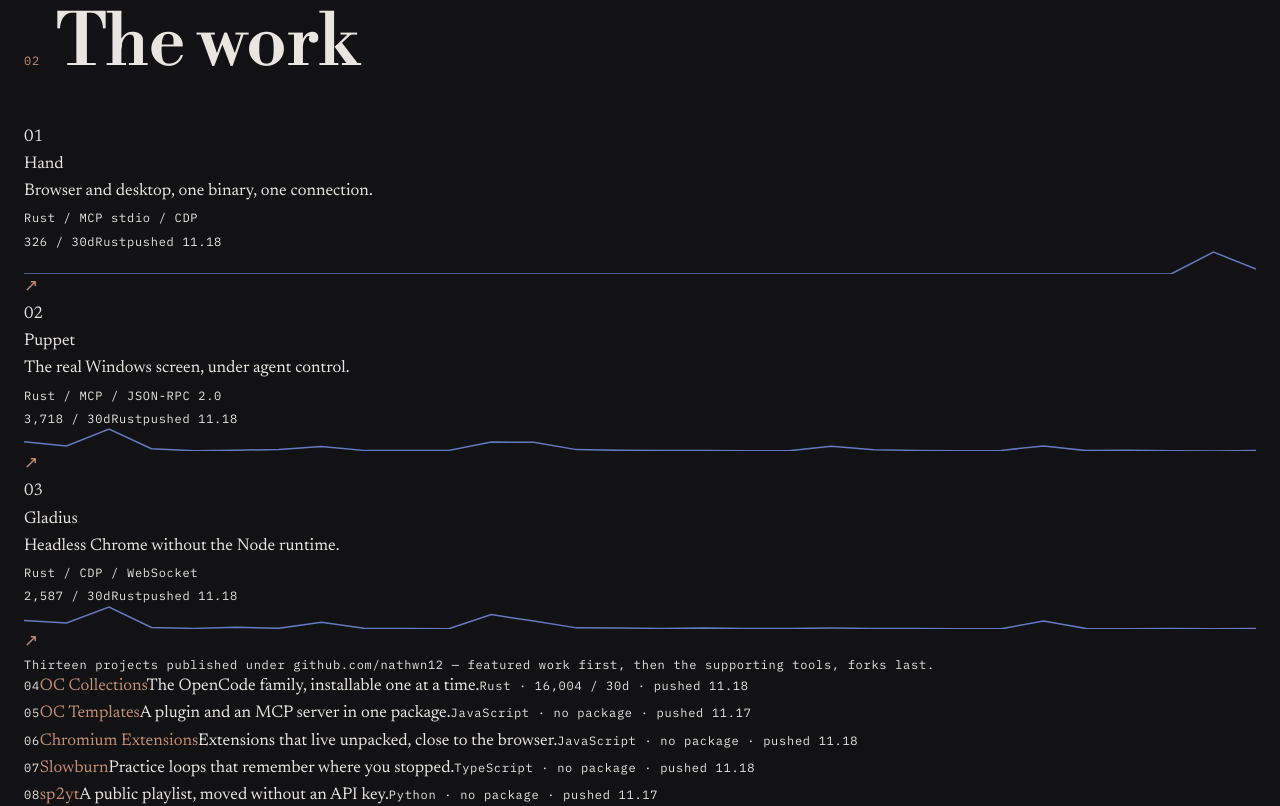
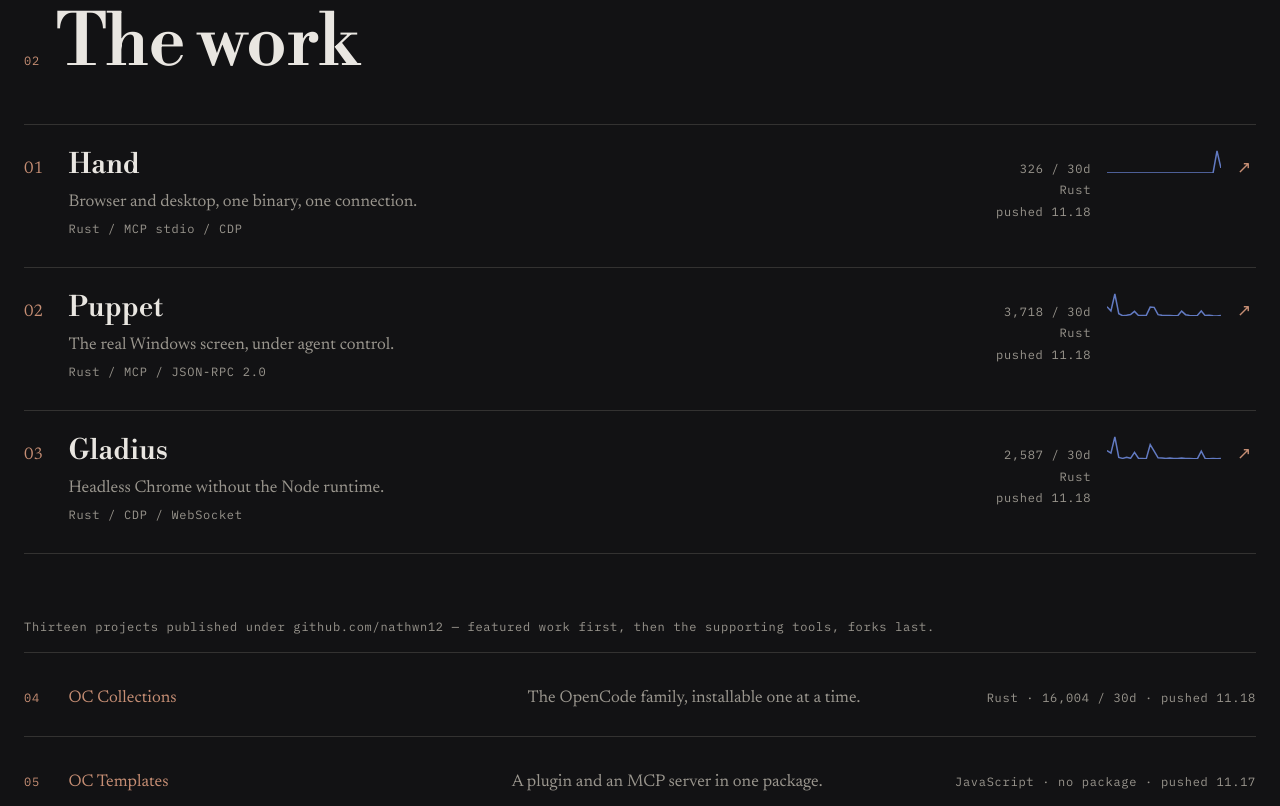
Before and after one commit to nathwn12/nathwn12.github.io, a React (Vite) app: page / in a window 1280 px wide. Shown: the part 2300-3106 px from the top of the page. Built offline with nearby package versions, Linux system fonts and the light colour scheme.

Commit message:
style(work): rule the open register and signal hover

```diff
--- a/src/styles/ledger.css
+++ b/src/styles/ledger.css
@@ -382,3 +382,108 @@
     grid-row: 2;
   }
 }
+
+/* Work — the open register: three led rows, ten compact rows, one rule. */
+.featured-list,
+.index-grid {
+  border-block-start: 1px solid
+    color-mix(in srgb, var(--color-ink-muted) 24%, transparent);
+}
+
+.featured-row,
+.index-row {
+  position: relative;
+  display: grid;
+  align-items: baseline;
+  gap: var(--space-16);
+  padding-block: var(--space-24);
+  border-block-end: 1px solid
+    color-mix(in srgb, var(--color-ink-muted) 24%, transparent);
+}
+
+.featured-row::after,
+.index-row::after {
+  content: "";
+  position: absolute;
+  inset-inline: 0;
+  inset-block-end: -1px;
+  height: 1px;
+  background-color: var(--color-signal);
+  transform: scaleX(0);
+  transform-origin: inline-start;
+  transition: transform var(--motion-quick) var(--motion-easing);
+}
+
+.featured-row:hover::after,
+.featured-row:focus-within::after,
+.index-row:hover::after,
+.index-row:focus-within::after {
+  transform: scaleX(1);
+}
+
+.featured-row {
+  grid-template-columns: 3ch minmax(0, 2fr) minmax(0, 1fr) 12ch 2ch;
+}
+
+.index-row {
+  grid-template-columns: 3ch minmax(0, 2fr) minmax(0, 2fr) auto;
+}
+
+.featured-num,
+.index-num {
+  color: var(--color-signal);
+}
+
+.featured-main h3 {
+  font-family: var(--font-display);
+  font-size: 1.75rem;
+  font-weight: 500;
+  line-height: 1.1;
+}
+
+.claim,
+.index-claim {
+  max-width: 52ch;
+  margin-block-start: var(--space-8);
+  color: var(--color-ink-muted);
+}
+
+.tech,
+.featured-stats,
+.index-stats {
+  color: var(--color-ink-muted);
+}
+
+.featured-stats {
+  display: flex;
+  flex-direction: column;
+  gap: var(--space-4);
+  text-align: right;
+}
+
+.index-stats {
+  text-align: right;
+}
+
+.index-head {
+  margin-block: var(--space-64) var(--space-16);
+  color: var(--color-ink-muted);
+}
+
+@media (max-width: 700px) {
+  .featured-row,
+  .index-row {
+    grid-template-columns: 3ch minmax(0, 1fr) auto;
+  }
+
+  .featured-main,
+  .index-claim {
+    grid-column: 2 / -1;
+  }
+
+  .featured-stats,
+  .index-stats {
+    grid-column: 2 / -1;
+    text-align: left;
+  }
+}
```
Also changed, not shown: 1 other file (tests, documents, lock files or other folders).
